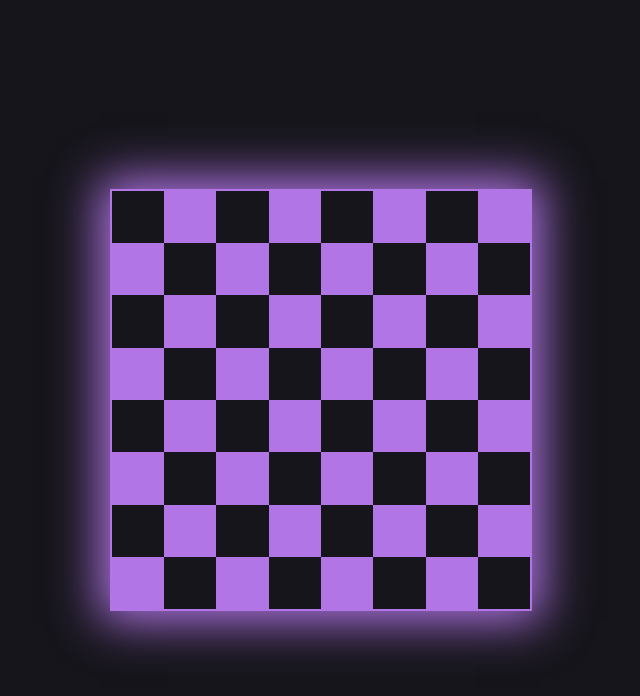
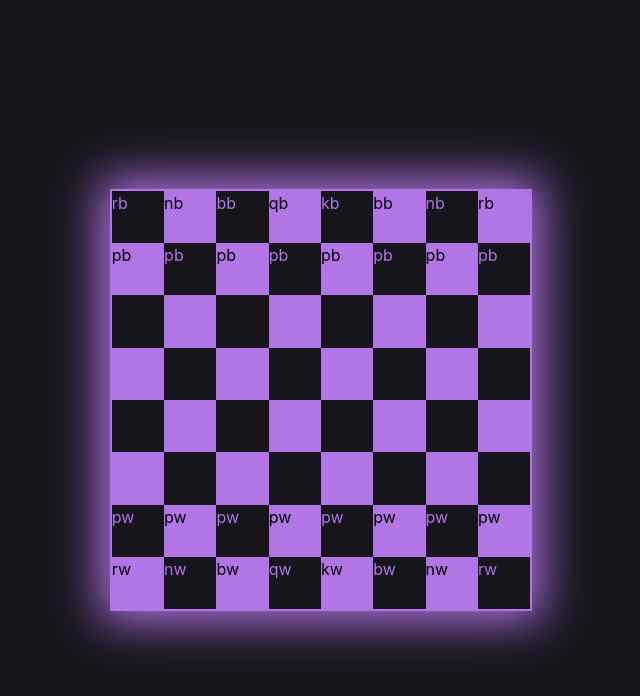
Before and after one commit to devraj00029/Chess, a React (Vite) app: page / in a window 1280 px wide. Shown: the top 696 px of the page, without its empty margins (319-959 px from the left). Built offline with nearby package versions, Linux system fonts and the light colour scheme.

Commit message:
add: initial board state

```diff
--- a/src/App.jsx
+++ b/src/App.jsx
@@ -1,22 +1,28 @@
-import React from "react";
+import React, { useState } from "react";
+import createInitialBoard from "./board.js";
+
 
 const App = () =>{
   let Board = []
+  const [board,setBoard] = useState(createInitialBoard());
+
 
   for(let i=0;i<8;i++){
     for(let j=0;j<8;j++){
 
+      const square = `${String.fromCharCode(97+j)}${8-i}`
+
       if((i+j)%2==0){
         Board.push(
-        <div className="bg-ink h-full w-full">
-
+          <div key={square} className="bg-ink h-full w-full text-cream">
+            {board[i][j]}
           </div>
         )
       }
       else{
         Board.push(
-        <div className="bg-cream  h-full w-full">
-
+          <div key={square} className="bg-cream  h-full w-full">
+            {board[i][j]}
           </div>
         )
       }
--- /dev/null
+++ b/src/board.js
@@ -0,0 +1,20 @@
+
+
+const board = () =>{
+
+    const chessBoard = [
+        ["rb", "nb", "bb", "qb", "kb", "bb", "nb", "rb"],
+        ["pb", "pb", "pb", "pb", "pb", "pb", "pb", "pb"],
+        [null, null, null, null, null, null, null, null],
+        [null, null, null, null, null, null, null, null],
+        [null, null, null, null, null, null, null, null],
+        [null, null, null, null, null, null, null, null],
+        ["pw", "pw", "pw", "pw", "pw", "pw", "pw", "pw"],
+        ["rw", "nw", "bw", "qw", "kw", "bw", "nw", "rw"]
+    ];
+
+    return chessBoard;
+
+}
+
+export default board;
```
Also changed, not shown: src/chessBoard.js (deleted). Lines whose indentation alone changed are shown as unchanged.
